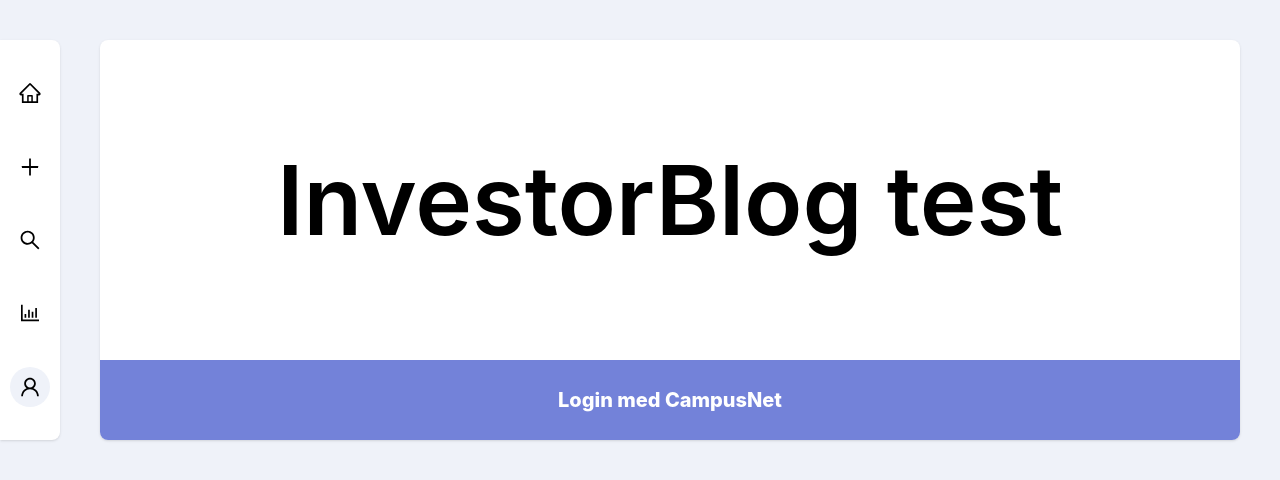
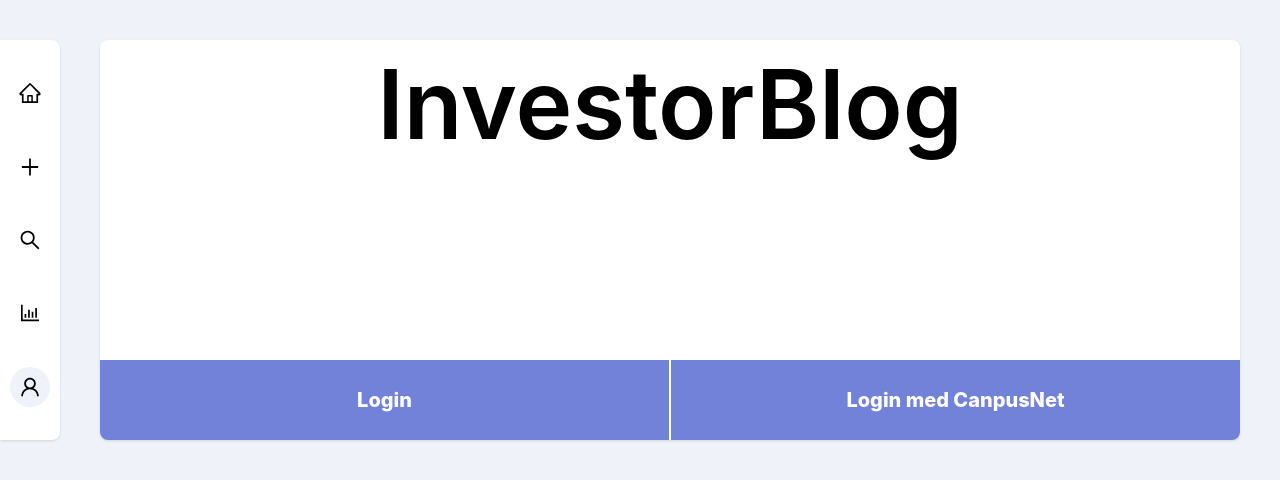
Before and after one commit to Klub-1/Investor-Blog, a React (Create React App) app in the folder frontend/: page /account in a window 1280 px wide. Shown: the top 480 px of the page. Built offline with nearby package versions, Linux system fonts and the light colour scheme; no server answers.

Commit message:
login design

```diff
--- a/frontend/src/view/AccountView.jsx
+++ b/frontend/src/view/AccountView.jsx
@@ -1,50 +1,113 @@
 import React from "react";
-import  { useEffect, useState } from "react"
-
+import { useEffect, useState } from "react";
 
 function About() {
   // 👇️ using window.location.href 👇️
-  window.location.href = 'https://investorblog.diplomportal.dk/api/login';
+  window.location.href = "https://investorblog.diplomportal.dk/api/login";
   return null;
 }
 
-
 export const AccountView = () => {
-
-  const [users, setUsers] = useState([])
+  const [users, setUsers] = useState([]);
+  const [showLogin, setShowLogin] = useState(false);
+  const [showRegister, setShowRegister] = useState(false);
 
   const fetchData = () => {
-    fetch("https://investorblog.diplomportal.dk/api/verify?token=" + localStorage.getItem("portal-jwt-Token"))
-    .then(response => {
-      console.log(response)
-      return response.json()
+    fetch(
+      "https://investorblog.diplomportal.dk/api/verify?token=" +
+        localStorage.getItem("portal-jwt-Token")
+    )
+      .then((response) => {
+        console.log(response);
+        return response.json();
       })
-    .then(data => {
-      console.log(data)
-      setUsers(data)
-    })
-}
+      .then((data) => {
+        console.log(data);
+        setUsers(data);
+      });
+  };
+
   useEffect(() => {
-    fetchData()
-  }, [])
-  if(!localStorage.getItem('portal-jwt-Token') || users === "Token expired" || users === "Invalid token") {
+    fetchData();
+  }, []);
+  if (
+    !localStorage.getItem("portal-jwt-Token") ||
+    users === "Token expired" ||
+    users === "Invalid token"
+  ) {
     return (
       <div className="h-[400px] w-full shadow rounded-lg bg-white mb-5 md:mb-10">
-      <div className="h-4/5 flex justify-center items-center">
-        <h1 className="h-max w-full text-center font-semibold text-4xl content-center md:text-8xl">
-          InvestorBlog test
+        <div className="h-4/5 w-full grid">
+          <h1 className="h-max w-full text-center font-semibold text-4xl content-center md:text-8xl mt-4">
+            InvestorBlog
           </h1>
+          {showLogin ? (
+            <div className="h-full w-full p-2">
+              {showRegister ? (
+                <input
+                  type="Username"
+                  class="h-fit w-full bg-gray-50 border border-gray-300 text-gray-900 text-sm p-2.5 mt-3 rounded-lg"
+                  placeholder="Brugernavn"
+                />
+              ) : null}
+
+              <input
+                type="Email"
+                class="h-fit w-full bg-gray-50 border border-gray-300 text-gray-900 text-sm p-2.5 mt-3 rounded-lg"
+                placeholder="Email"
+              />
+
+              <input
+                type="Password"
+                class="h-fit w-full bg-gray-50 border border-gray-300 text-gray-900 text-sm p-2.5 mt-3 rounded-lg"
+                placeholder="Password"
+              />
             </div>
+          ) : null}
+        </div>
+
+        {showLogin ? (
+          <div>
             <button
-        className="w-full h-1/5 bg-[#7382D9]  rounded-b-lg text-white p-2 font-extrabold text-xl"
+              className="w-full h-full bg-[#7382D9] rounded-t-lg text-white p-2 font-extrabold text-xl"
+              onClick={() => setShowRegister(!showRegister)}
+            >
+              {showRegister ? "Login" : "Registrer"}
+            </button>
+            <div className="h-0.5 w-full bg-white"></div>
+          </div>
+        ) : null}
+
+        <div className="flex h-1/5 w-full">
+          <button
+            className="w-full h-full bg-[#7382D9] rounded-bl-lg text-white p-2 font-extrabold text-xl"
+            onClick={() => {
+              setShowLogin(!showLogin);
+              if (!showLogin) {
+                setShowRegister(false);
+              }
+            }}
+          >
+            {showLogin ? "Annulér" : "Login"}
+          </button>
+
+          <div className="h-full w-1 bg-white"></div>
+
+          <button
+            className="w-full h-full bg-[#7382D9] rounded-br-lg text-white p-2 font-extrabold text-xl"
             onClick={About}
           >
-        Login med CampusNet
+            {showLogin
+              ? showRegister
+                ? "Opret konto"
+                : "Login"
+              : "Login med CanpusNet"}
           </button>
         </div>
-  );}
-  else{
-    return(
+      </div>
+    );
+  } else {
+    return (
       <div className="h-[400px] w-full shadow rounded-lg bg-white mb-5 md:mb-10">
         <div className="h-4/5 flex justify-center items-center">
           <h1 className="h-max w-full text-center font-semibold text-4xl content-center md:text-8xl">
@@ -52,6 +115,6 @@
           </h1>
         </div>
       </div>
-    )
+    );
   }
 };
```
Lines whose indentation alone changed are shown as unchanged.
